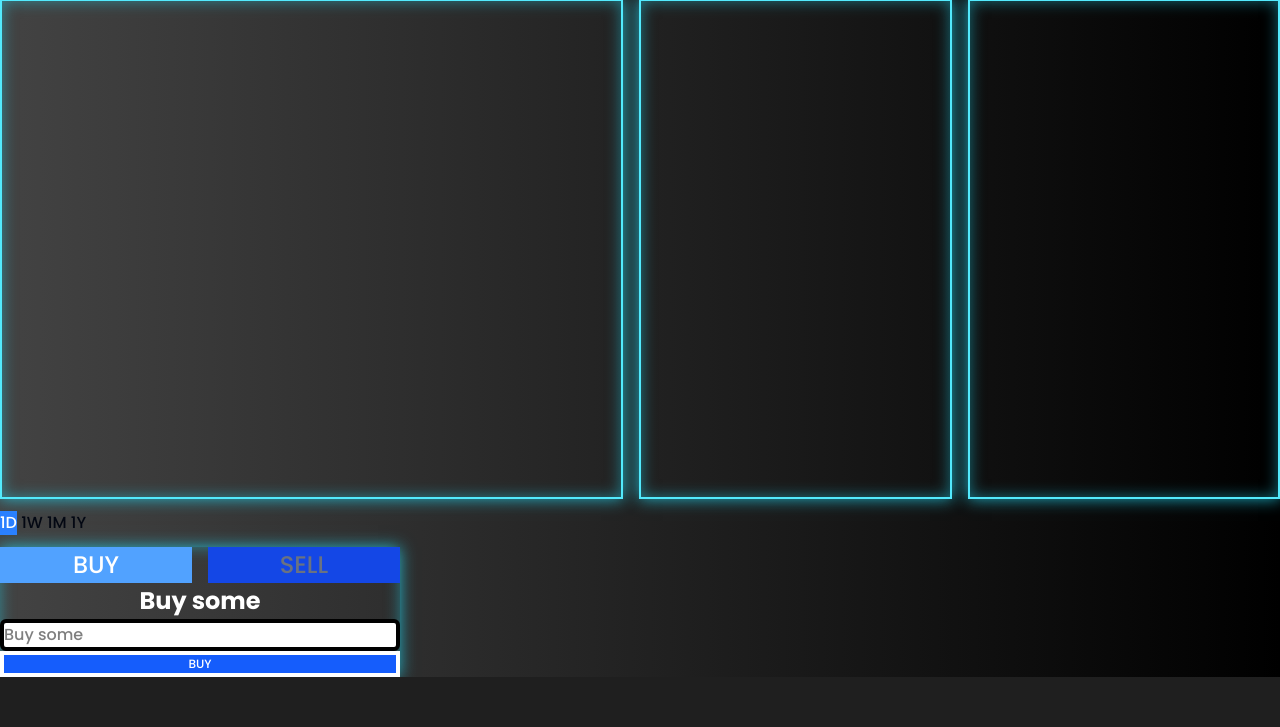
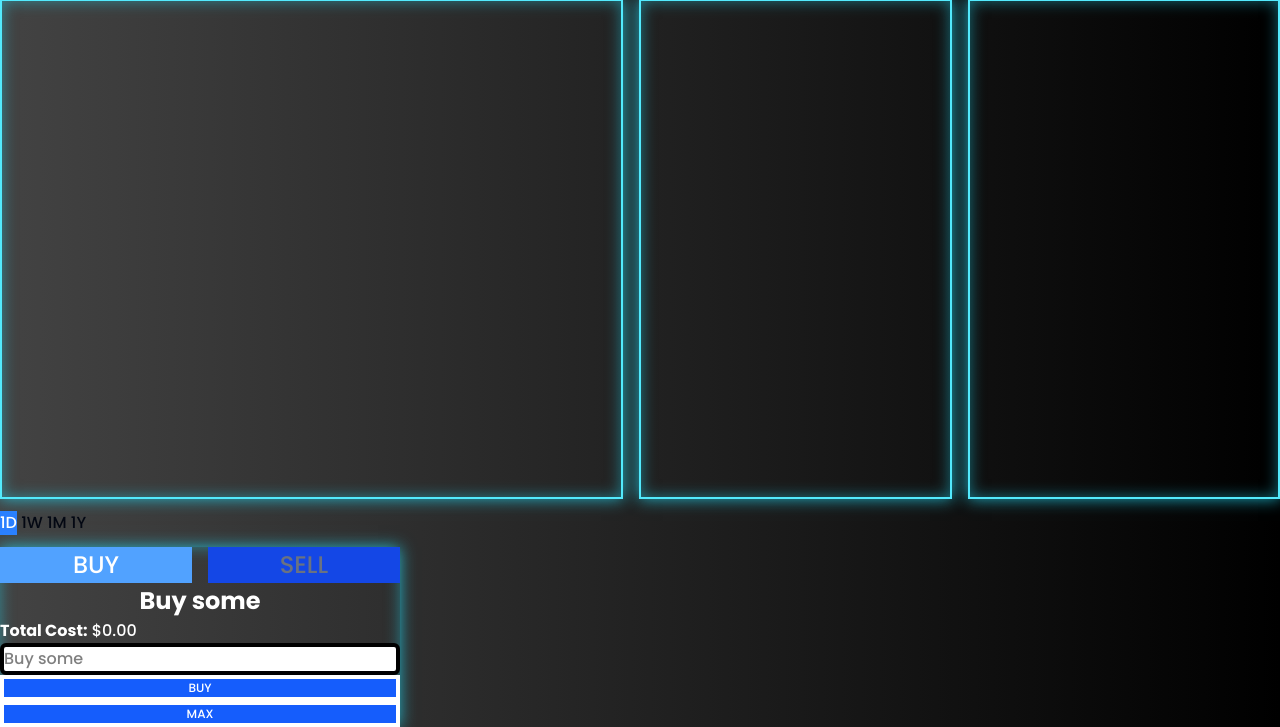
Before and after one commit to BriLouSal/MarketSIght, a Django app: template MarketSightBack/templates/base/stock.html in a window 1280 px wide. Shown: the part 178-905 px from the top of the page. Before the commit the page ends 855 px from the top, so only its background shows below. Run offline with Django 5.2, Linux system fonts and the light colour scheme; the template is opened without the code that fills it, so the values that code supplies are empty; the visitor is signed in with stand-in values (Sample User, id 1); some libraries are stand-ins or nearby versions; some web fonts are replaced.

Commit message:
Finished Stock views, we've added max order, and this is it. I've finished it, we've finished the stocks views, and all there is left is the portfolio UI...

```diff
--- a/MarketSightBack/static/stock.js
+++ b/MarketSightBack/static/stock.js
@@ -247,11 +247,13 @@ const input_changer = document.getElementById('input-changer');
 const button_execute_order = document.getElementById('button-execute');
 const form_execution = document.getElementById('form_execute');
 const strong_changer_total = document.getElementById('strong-changer-total');
+const execute = document.getElementById('button-execute');
 
+const max_button = document.getElementById('button-max');
 
 
 // If the button is clicked, we want to also grab the url for the stockOrders which will be worked on early (so we're gonna add that feature later)
-buy_button.addEventListener('click', (e) => {
+buy_button.addEventListener('click', async (e) => {
     e.preventDefault();
     text_changer.innerHTML =  `Buy some ${stockTicker}`;
     input_changer.placeholder = `Buy some ${stockTicker}`;
@@ -264,8 +266,6 @@ buy_button.addEventListener('click', (e) => {
 
     form_execution.action = `/trade/${stockTicker}/BUY/`;
     strong_changer_total.innerHTML = 'Total Cost: '
-
-
 })
 
 
@@ -285,7 +285,31 @@ sell_button.addEventListener('click', (e) => {
 
 })
 
+
+max_button.addEventListener('click', async () => {
+    const res = await fetch(`/api/latest-price/${stockTicker}/`);
+    const data = await res.json();
+    const price = parseFloat(data.price);
+    // Formula for how many shares a user can buy max: (Floor(User_capital / price) * 10000) / 10000
+
+    if (button_execute_order.innerText === 'BUY') {
+        const maxShares =
+            Math.floor((user_capital / price) * 10000) / 10000;
+
+        input_changer.value = maxShares;
+        sharesInput.innerText =
+            `Total Cost: $${(maxShares * price).toFixed(2)}`;
+    }
+    // This one is fairly easy, as we can just use how many shares the user has as the max shares they can sell.
+    if (button_execute_order.innerText === 'SELL') {
+        input_changer.value = shares;
+        sharesInput.innerText =
+            `Total Value: $${(shares * price).toFixed(2)}`;
+    }
+});
+
 // So what we wanna do is add a confirmation using swal js package, and also notification after it.
+
 
 // https://sweetalert2.github.io/ REMINDER
 form_execution.addEventListener('submit', function(e) {
--- a/MarketSightBack/templates/base/stock.html
+++ b/MarketSightBack/templates/base/stock.html
@@ -108,6 +108,7 @@
                </p>
                <div class="text-white mt-4 p-4   rounded">
 
+                  <p id="total-cost"><strong id="strong-changer-total">Total Cost:</strong> $0.00</p>
 
                   {% if shares_owned > 0 %}
                   <p><strong>Shares Owned:</strong> {{ shares_owned }}</p>
@@ -119,9 +120,10 @@
                </div>
 
             <input type="text" id="input-changer" min='0' name="input-changer" placeholder="Buy some {{request.resolver_match.kwargs.stock_tick}}"
-            class="px-4 py-2 text-black bg-white rounded-md focus:outline-none border-4" autocomplete="off ">
+            class="px-4 py-2 text-black bg-white rounded-md focus:outline-none border-4" autocomplete="off">
 
             <button type="submit" id="button-execute" class="bg-blue-600 border-4 w-full text-white text-[12px]">BUY</button>
+            <button type="button" id="button-max" class="bg-blue-600 border-4 w-full text-white text-[12px] mt-2">MAX</button>
 
          {% else %}
          <a href="{% url 'login' %}">
--- a/MarketSightCSS/static/css/dist/styles.css
+++ b/MarketSightCSS/static/css/dist/styles.css
@@ -255,6 +255,9 @@
   }
   .mt-1 {
     margin-top: calc(var(--spacing) * 1);
+  }
+  .mt-2 {
+    margin-top: calc(var(--spacing) * 2);
   }
   .mt-4 {
     margin-top: calc(var(--spacing) * 4);
```
